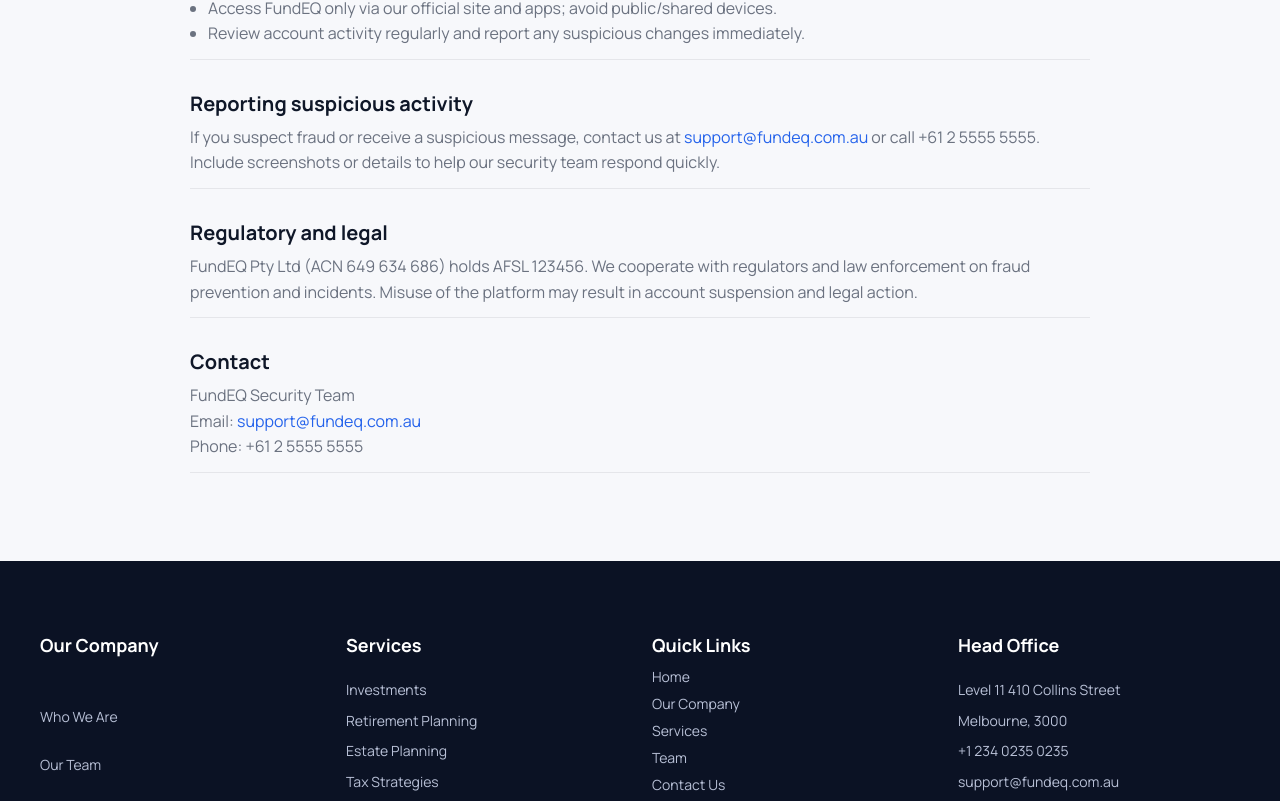
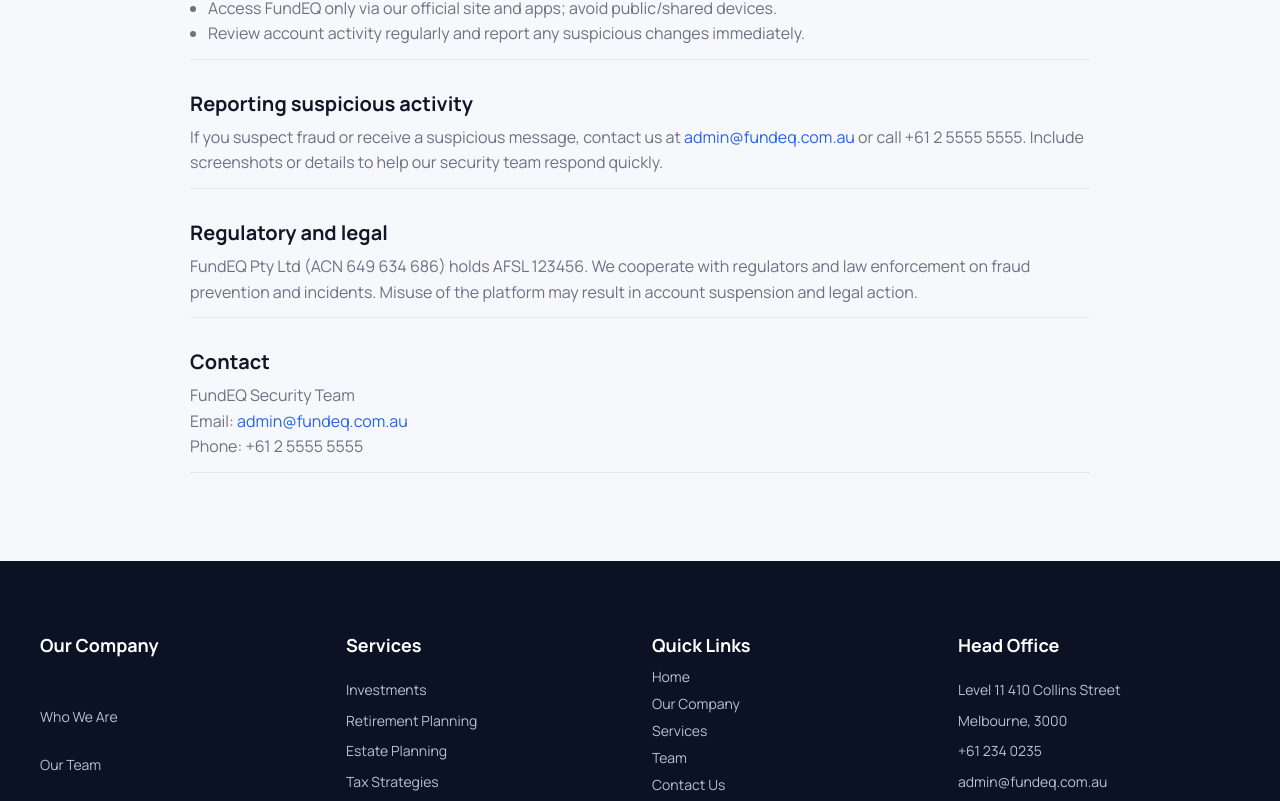
Before and after one commit to callistaccleine/fundeq-next, a Next.js app: page /legal/fraud in a window 1280 px wide. Shown: the part 559-1360 px from the top of the page. Built offline with nearby package versions, Linux system fonts and the light colour scheme.

Commit message:
Change all email to admin@fundeq.com.au

```diff
--- a/app/legal/fraud/page.tsx
+++ b/app/legal/fraud/page.tsx
@@ -35,7 +35,7 @@ export default function FraudAlertsPage() {
           <div className={styles.block}>
             <h2>Reporting suspicious activity</h2>
             <p>
-              If you suspect fraud or receive a suspicious message, contact us at <a href="mailto:support@fundeq.com.au">support@fundeq.com.au</a> or call +61 2 5555 5555. Include screenshots or details to help our security team respond quickly.
+              If you suspect fraud or receive a suspicious message, contact us at <a href="mailto:admin@fundeq.com.au">admin@fundeq.com.au</a> or call +61 2 5555 5555. Include screenshots or details to help our security team respond quickly.
             </p>
           </div>
 
@@ -50,7 +50,7 @@ export default function FraudAlertsPage() {
             <h2>Contact</h2>
             <p>
               FundEQ Security Team<br />
-              Email: <a href="mailto:support@fundeq.com.au">support@fundeq.com.au</a><br />
+              Email: <a href="mailto:admin@fundeq.com.au">admin@fundeq.com.au</a><br />
               Phone: +61 2 5555 5555
             </p>
           </div>
--- a/app/legal/privacy/page.tsx
+++ b/app/legal/privacy/page.tsx
@@ -86,7 +86,7 @@ export default function PrivacyPage() {
             <p>
               FundEQ Pty Ltd (ACN 649 634 686)<br />
               Level 11, 410 Collins Street, Melbourne VIC 3000<br />
-              Email: <a href="mailto:support@fundeq.com.au">support@fundeq.com.au</a>
+              Email: <a href="mailto:admin@fundeq.com.au">admin@fundeq.com.au</a>
             </p>
           </div>
         </div>
--- a/app/legal/terms/page.tsx
+++ b/app/legal/terms/page.tsx
@@ -90,7 +90,7 @@ export default function TermsPage() {
             <p>
               FundEQ Pty Ltd (ACN 649 634 686)<br />
               Level 11, 410 Collins Street, Melbourne VIC 3000<br />
-              Email: <a href="mailto:support@fundeq.com.au">support@fundeq.com.au</a>
+              Email: <a href="mailto:admin@fundeq.com.au">admin@fundeq.com.au</a>
             </p>
           </div>
         </div>
--- a/components/ContactSection.tsx
+++ b/components/ContactSection.tsx
@@ -67,8 +67,8 @@ export default function ContactSection() {
             </ul>
             <div className={styles.contactChannels}>
               <div className={styles.channel}>
-                <a className={styles.channelLabel} href="mailto:support@fundeq.com.au">Email</a>
-                <span>support@fundeq.com.au</span>
+                <a className={styles.channelLabel} href="mailto:admin@fundeq.com.au">Email</a>
+                <span>admin@fundeq.com.au</span>
               </div>
             </div>
             <div className={styles.locations}>
--- a/components/Footer.tsx
+++ b/components/Footer.tsx
@@ -33,8 +33,8 @@ const columns = [
     links: [
       { label: "Level 11 410 Collins Street", href: "" },
       { label: "Melbourne, 3000", href: "" },
-      { label: "+1 234 0235 0235", href: "tel:+123402350235" },
-      { label: "support@fundeq.com.au", href: "mailto:support@fundeq.com.au" }
+      { label: "+61 234 0235 ", href: "tel:+612340235" },
+      { label: "admin@fundeq.com.au", href: "mailto:admin@fundeq.com.au" }
     ]
   }
 ];
--- a/styles/Hero.module.css
+++ b/styles/Hero.module.css
@@ -1,6 +1,7 @@
 .hero {
   position: relative;
-  min-height: 90vh;
+  min-height: 100vh;
+  min-height: 100dvh;
   display: flex;
   align-items: center;
   background: linear-gradient(120deg, rgba(5, 9, 20, 0.82), rgba(6, 10, 22, 0.65)), url("/hero-background.png");
@@ -75,6 +76,7 @@
 
 @media (max-width: 768px) {
   .hero {
-    min-height: 80vh;
+    min-height: 100vh;
+    min-height: 100dvh;
   }
 }
```
